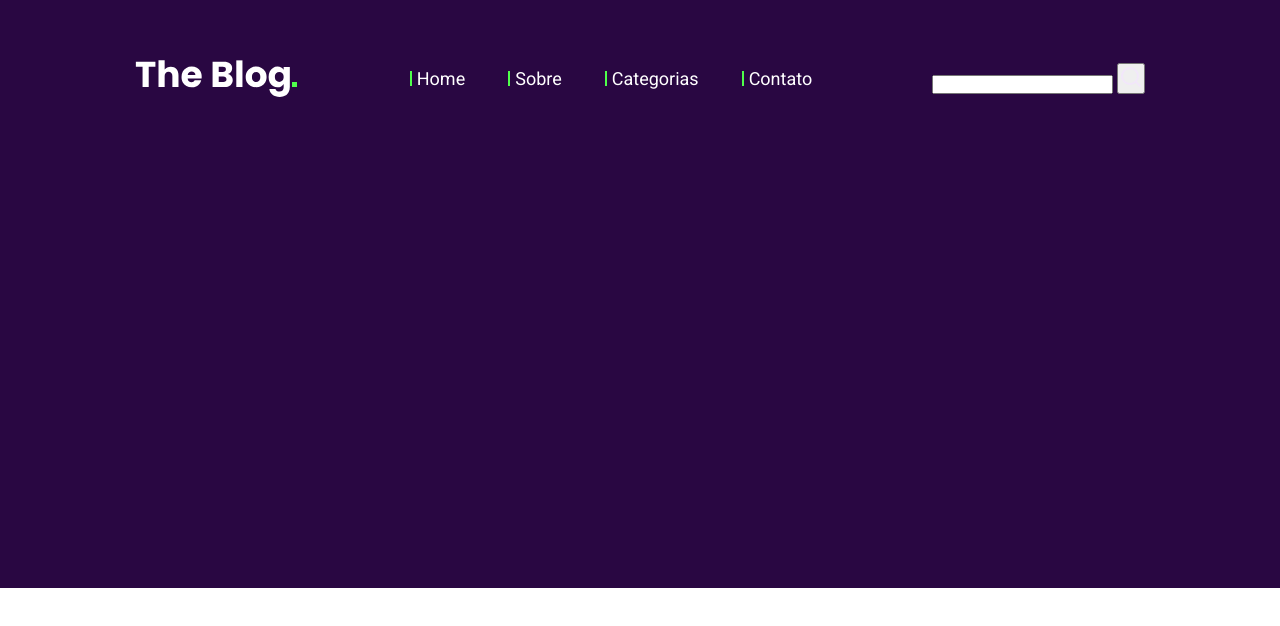
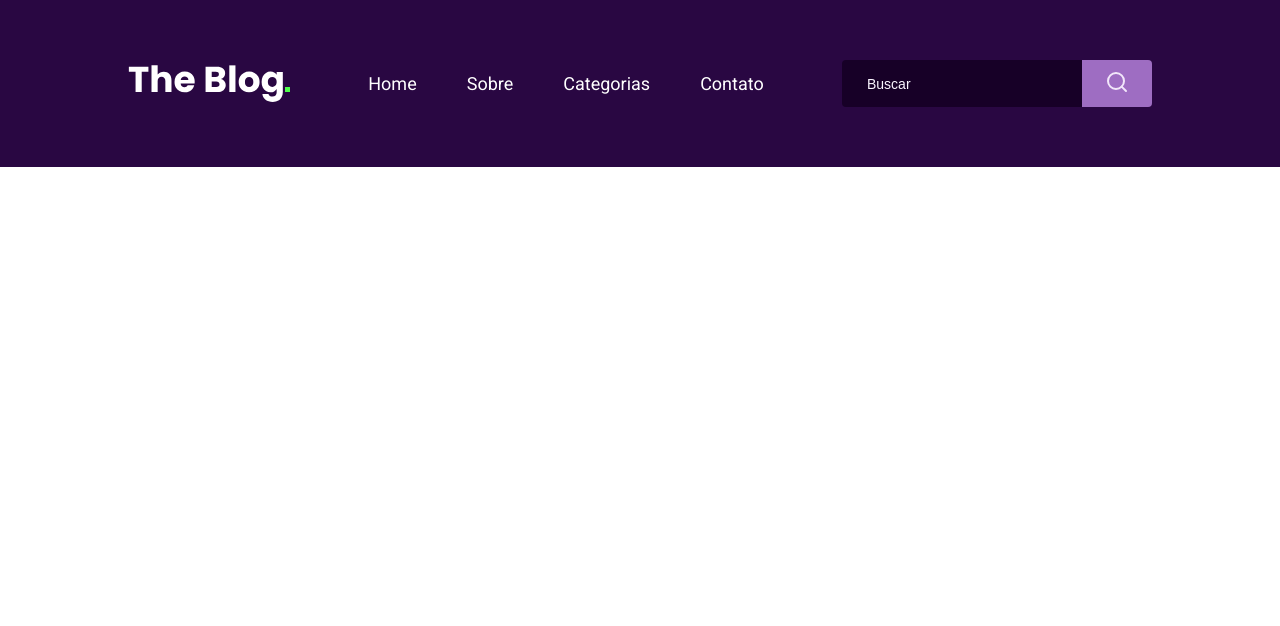
Before and after one commit to Carolina-nico/the-blog, a plain HTML site: page index.html in a window 1280 px wide. Drawn offline with Linux system fonts and the light colour scheme.

Commit message:
Finalização do header.

```diff
--- a/index.html
+++ b/index.html
@@ -18,18 +18,23 @@
         <div class="header-bg">
             <div class="header">
                 <img src="./images/logo.svg" alt="Logo">
-                <ul class="header-lista">
-                    <li>Home</li>
-                    <li>Sobre</li>
-                    <li>Categorias</li>
-                    <li>Contato</li>
-                </ul>
+                <nav aria-label="Navegação menu">
+                    <ul class="header-lista">
+                        <li><a href=".">Home</a></li>
+                        <li><a href=".">Sobre</a></li>
+                        <li><a href=".">Categorias</a></li>
+                        <li><a href=".">Contato</a></li>
+                    </ul>
+                </nav>
                 <div class="header-input">
                     <label for="search"></label>
-                    <input type="search" id="search" name="pesquisa">
+                    <input type="search" id="search" name="pesquisa" placeholder="Buscar">
                     <button class="button-search"><img src="./images/search.svg" alt="button search"></button>
                 </div>
             </div>
+
+
+
         </div>
     </header>
 
--- a/style.css
+++ b/style.css
@@ -2,36 +2,43 @@
     margin: 0px;
     padding: 0px;
     list-style: none;
+    text-decoration: none;
+    border: none;
 }
 
 .header-bg {
     background: #290742;
-    height: 588px;
+    /* height: 588px; */
 }
 
 .header {
     display: flex;
     justify-content: space-between;
-    max-width: 1200px;
-    padding: 60px 135px;
+    padding: 60px 10%;
     align-items: center;
+    gap: 20px;
+    /* margin: 0px auto; */
 }
 
 .header-lista {
+    flex-wrap: wrap;
     display: flex;
     gap: 40px;
     font-family: 'Roboto', sans-serif;
-    color: #fff;
     font-size: 18px;
 }
 
-.header-lista li {
+.header-lista a {
+    display: inline-block;
     position: relative;
     padding: 5px;
+    color: #fff;
+    cursor: pointer;
 }
 
-.header-lista li::before {
+.header-lista a::before {
     content: '';
+    display: none;
     position: absolute;
     width: 2px;
     height: 15px;
@@ -39,3 +46,42 @@
     left: -2px;
     background-color: #4FFF4B;
 }
+
+.header-lista a:hover::before {
+    display: block;
+    transition: 0.3s;
+}
+
+.header-lista a:hover {
+    font-weight: 600;
+}
+
+/* SEARCH AND BUTTON */
+
+.header-input {
+    display: flex;
+}
+
+.header-input input {
+    width: clamp(0.9rem, 20vw, 15rem);
+    padding: 14px 0px 14px 25px;
+    font-size: 14px;
+    background-color: #170027;
+    border-radius: 4px 0px 0px 4px;
+    outline: none;
+    color: #FBF6FF;
+}
+
+.header-input input::placeholder {
+    color: #FBF6FF;
+}
+
+.header-input button {
+    border-radius: 0px 4px 4px 0px;
+    background-color: #9E6DC2;
+
+}
+
+.header-input img {
+    padding: 10px 23px;
+}
```
